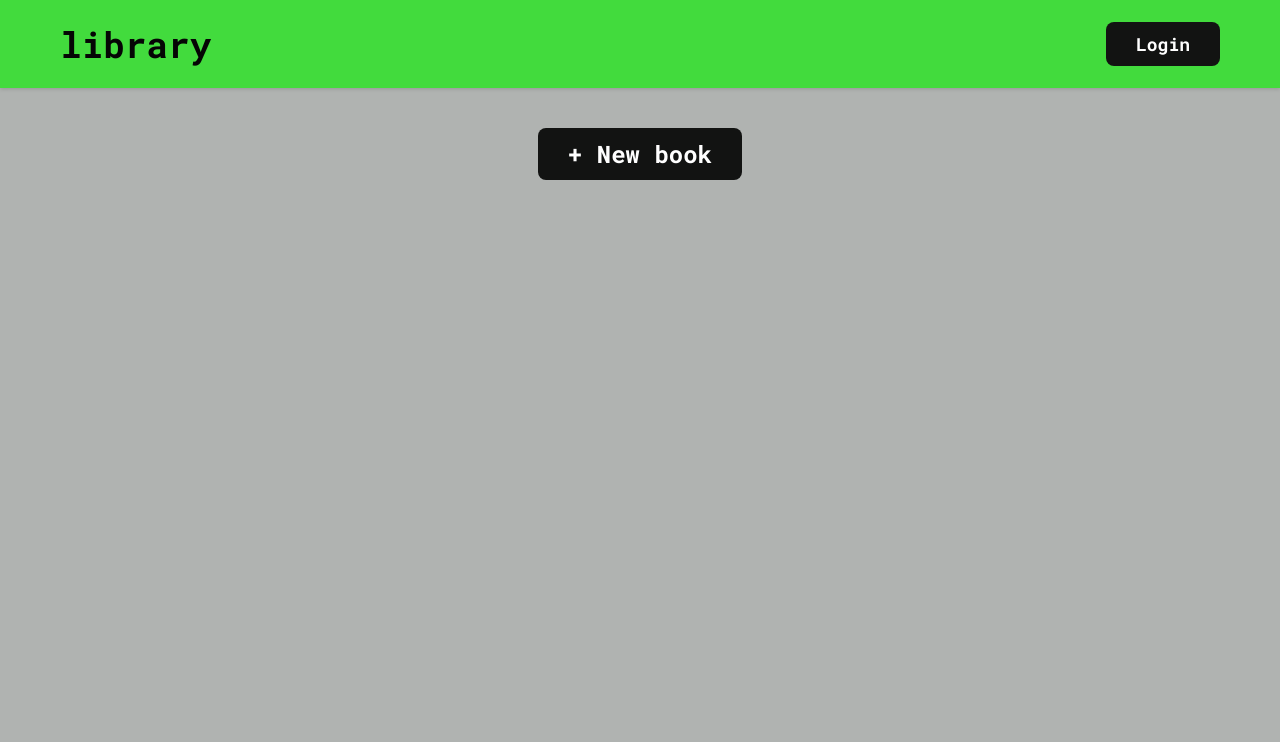
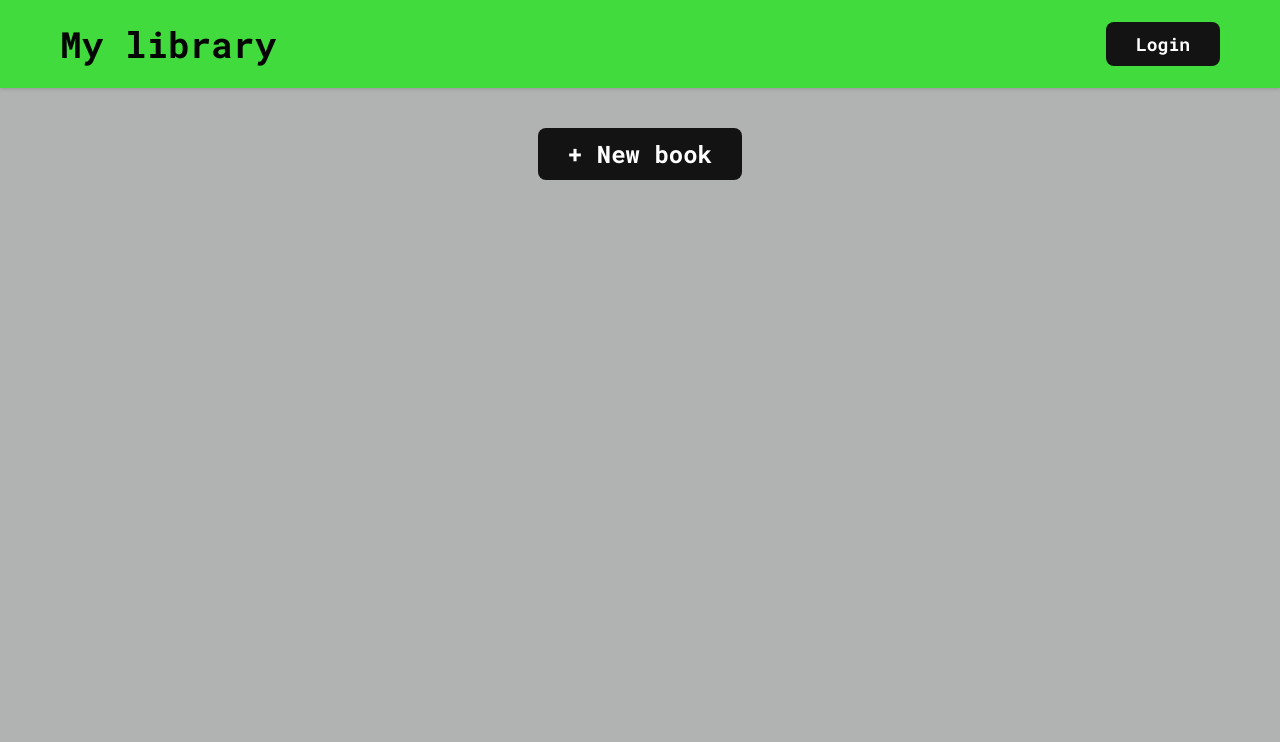
Before and after one commit to Alfalmi/project_library-js, a plain HTML site: page index.html in a window 1280 px wide. Shown: the top 742 px of the page. Drawn offline with nearby package versions, Linux system fonts and the light colour scheme; no server answers.

Commit message:
mylbrary

```diff
--- a/index.html
+++ b/index.html
@@ -19,7 +19,7 @@
 <body>
   <header class="header">
     <div class="container">
-      <h1>library</h1>
+      <h1> My library</h1>
       <nav>
         <div class="lds-dual-ring active" id="loadingRing"></div>
         <div class="logged-out" id="loggedOut">
```
